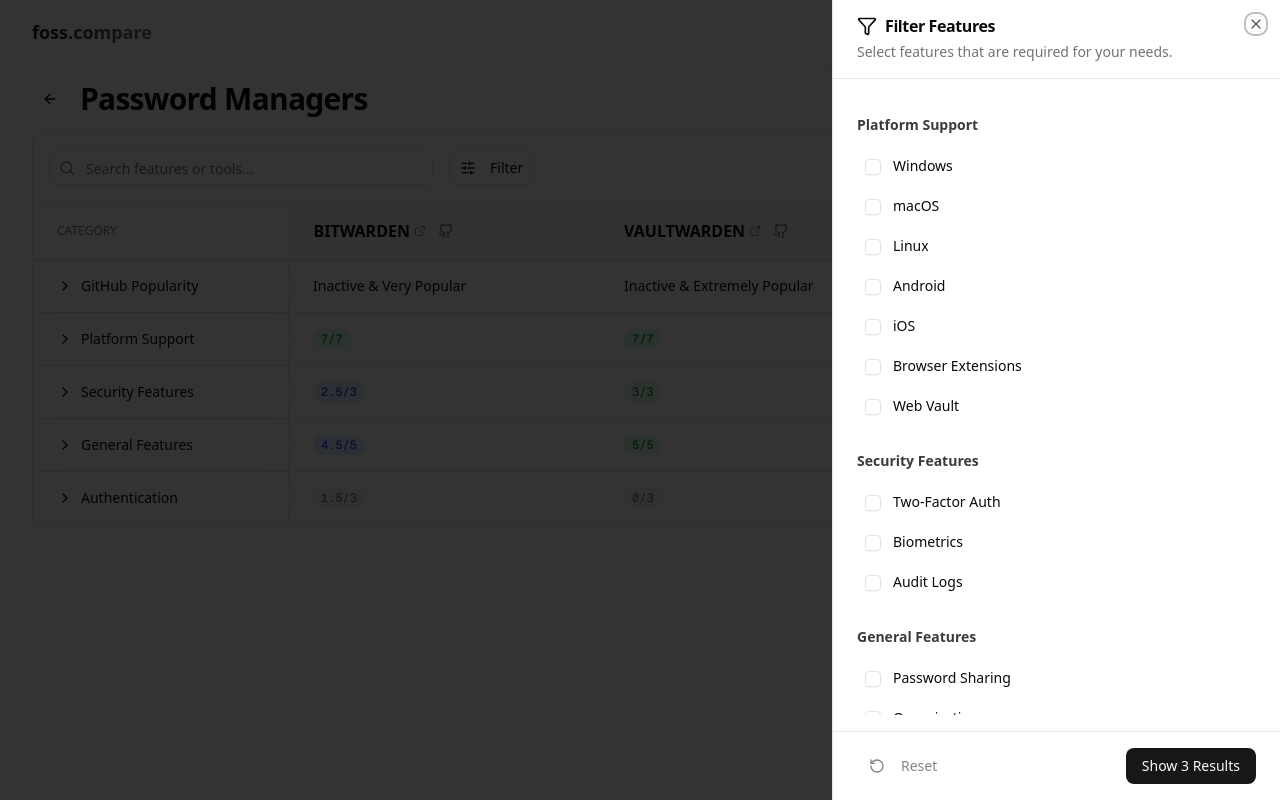
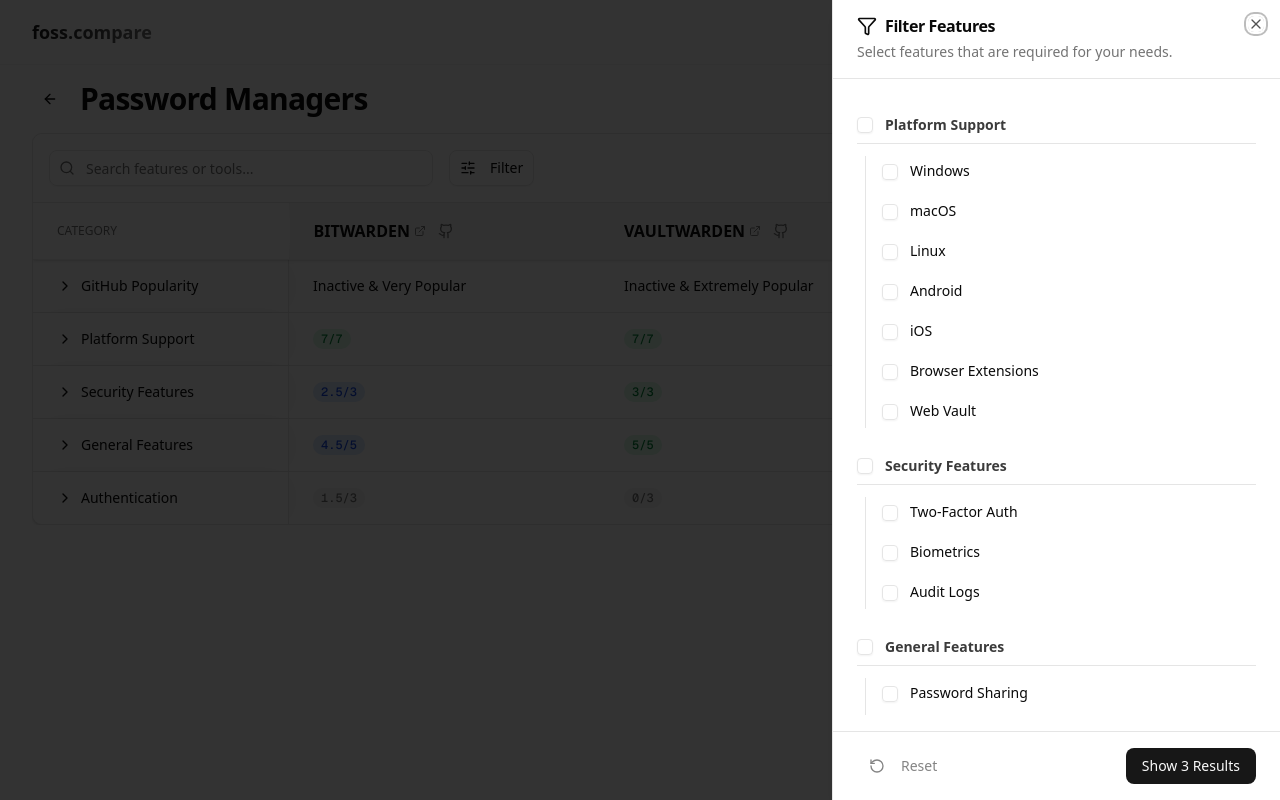
Before and after one commit to Ivoooo/foss-compare, a Next.js app: page /comparison/password-managers in a window 1280 px wide. Both pictures are taken after a click on the button "Filter". Built offline with nearby package versions, Linux system fonts and the light colour scheme.

Commit message:
Add Section Bulk Select to Filter Sidebar
- Updated `components/comparison/comparison-filter.tsx` to include checkboxes in section headers.
- Implemented logic to select/deselect all items in a section.
- Added visual indication for indeterminate state.

```diff
--- a/components/comparison/comparison-filter.tsx
+++ b/components/comparison/comparison-filter.tsx
@@ -36,6 +36,37 @@ export function ComparisonFilter({
 }: ComparisonFilterProps) {
   const activeFilterCount = filters.size;
 
+  const handleSectionToggle = (section: CategorySection, isChecked: boolean) => {
+    // If we are checking the section, we want to add all items that aren't already selected.
+    // If we are unchecking, we want to remove all items in that section.
+
+    // We can't batch update directly because `onFilterChange` takes a single ID.
+    // However, the `filters` prop is managed by the parent, so we need a way to batch update or just iterate.
+    // Since `onFilterChange` likely toggles, we need to be careful.
+    // Ideally, the parent should support bulk updates, but let's see if we can just iterate.
+    // Iterating `onFilterChange` relies on React state batching or `setFilters` using function updates correctly.
+    // The implementation in `comparison-table.tsx` uses `setFilters((prev) => ...)` which is safe for concurrent updates if we were doing it in one event loop,
+    // BUT calling `onFilterChange` multiple times in a loop might be inefficient or rely on how React batches state updates in handlers.
+
+    // A better approach would be to update the parent to accept a list of IDs to toggle, or just iterate here if we trust React 18 batching.
+    // Let's modify the parent `ComparisonTable` to support bulk updates first, or try to iterate and see.
+    // Given the constraints, let's assume `onFilterChange` toggles.
+
+    // Wait, the user prompt implies I should just "Add a clickbox".
+    // To do this correctly without race conditions, I should probably expose a `setFilters` or `toggleFilters` that takes an array.
+    // But since I can't easily change the interface without changing the parent, I'll update the parent too.
+    // Actually, I can just call onFilterChange for each item that needs to change state.
+
+    section.items.forEach(item => {
+        const isSelected = filters.has(item.key);
+        if (isChecked && !isSelected) {
+            onFilterChange(item.key);
+        } else if (!isChecked && isSelected) {
+            onFilterChange(item.key);
+        }
+    });
+  };
+
   return (
     <Sheet>
       <SheetTrigger asChild>
@@ -65,12 +96,27 @@ export function ComparisonFilter({
 
         <div className="flex-1 overflow-y-auto px-6 py-4">
           <div className="space-y-6">
-            {sections.map((section) => (
+            {sections.map((section) => {
+              const allSelected = section.items.every(item => filters.has(item.key));
+              const someSelected = section.items.some(item => filters.has(item.key));
+              const isIndeterminate = someSelected && !allSelected;
+
+              return (
                 <div key={section.id} className="space-y-3">
-                <h3 className="font-semibold text-sm text-foreground/80 sticky top-0 bg-background py-1 z-10">
+                  <div className="flex items-center space-x-3 sticky top-0 bg-background py-1 z-10 border-b pb-2">
+                     <Checkbox
+                        id={`section-${section.id}`}
+                        checked={allSelected ? true : (isIndeterminate ? "indeterminate" : false)}
+                        onCheckedChange={(checked) => handleSectionToggle(section, checked === true)}
+                      />
+                    <label
+                        htmlFor={`section-${section.id}`}
+                        className="font-semibold text-sm text-foreground/80 cursor-pointer select-none"
+                    >
                       {section.label}
-                </h3>
-                <div className="grid grid-cols-1 gap-2">
+                    </label>
+                  </div>
+                  <div className="grid grid-cols-1 gap-2 pl-2 border-l ml-2">
                     {section.items.map((item) => {
                       const isSelected = filters.has(item.key);
                       return (
@@ -86,7 +132,7 @@ export function ComparisonFilter({
                           <div className="grid gap-1.5 leading-none">
                             <label
                               htmlFor={item.key}
-                            className="text-sm font-medium leading-none peer-disabled:cursor-not-allowed peer-disabled:opacity-70 cursor-pointer"
+                              className="text-sm font-medium leading-none peer-disabled:cursor-not-allowed peer-disabled:opacity-70 cursor-pointer select-none"
                             >
                               {item.label}
                             </label>
@@ -96,7 +142,8 @@ export function ComparisonFilter({
                     })}
                   </div>
                 </div>
-            ))}
+              );
+            })}
           </div>
         </div>
 
```
Also changed, not shown: 1 other file (tests, documents, lock files or other folders). Lines whose indentation alone changed are shown as unchanged.
